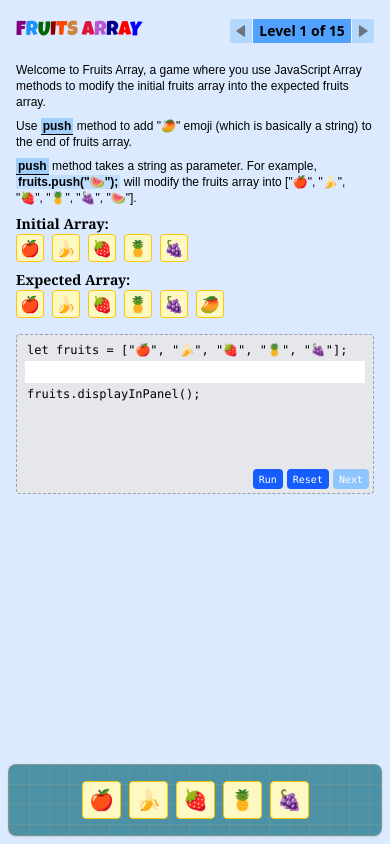
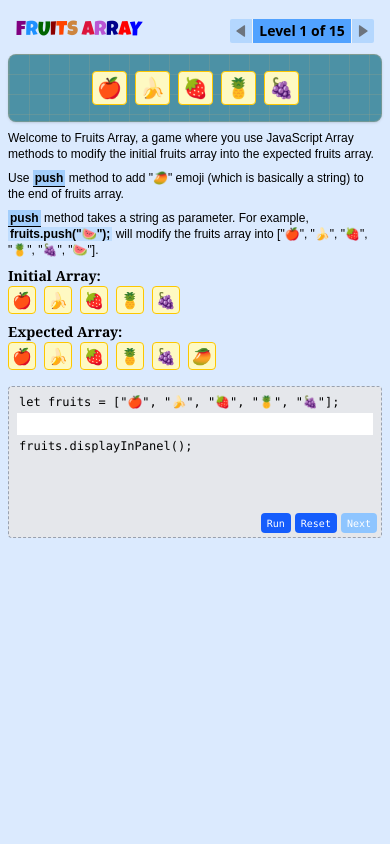
Before and after one commit to deepak-kr-patra/fruityArrays, a React (Vite) app: page / in a window 390 px wide. Built offline with nearby package versions, Linux system fonts and the light colour scheme.

Commit message:
updates-branch: made the layout responsive

```diff
--- a/src/App.css
+++ b/src/App.css
@@ -58,7 +58,7 @@
 
 /* fruits panel CSS */
 .fruitsVisualizerContainer {
-  @media (max-width: 768px) {
+  @media (width < 768px) {
     width: 100%;
     height: max-content;
   }
@@ -121,7 +121,7 @@
   font-size: clamp(12px, 1.6vw, 15px);
   border: 2px dashed #99a1af;
   border-radius: 4px;
-  @media (max-width: 768px) {
+  @media (width < 768px) {
     border-width: 1px;
   }
 }
@@ -133,7 +133,7 @@
   border-radius: 4px;
   padding: 5px 10px;
 
-  @media (max-width: 768px) {
+  @media (width < 768px) {
     padding: 2.5px 6px;
   }
 }
--- a/src/App.jsx
+++ b/src/App.jsx
@@ -3,10 +3,19 @@ import CodeEditor from './components/CodeEditor';
 import FruitVisualizer from './components/FruitVisualizer';
 import LevelIndicator from './components/LevelIndicator';
 import { Toaster } from 'react-hot-toast';
+import useLevel from './zustand/useLevel';
 
 
 function App() {
+  const { screenWidth, setScreenWidth } = useLevel();
+
+  window.onresize = () => {
+    setScreenWidth(window.innerWidth);
+  };
+
   return (
+    <>
+      {screenWidth >= 768 &&
       <div className="flex max-md:flex-col max-md:justify-between h-screen bg-blue-100">
         <div className="w-1/2 p-4 max-md:w-full">
           <div className='flex justify-between items-center'>
@@ -22,7 +31,29 @@ function App() {
           <FruitVisualizer />
         </div>
         <Toaster toastOptions={{ position: "bottom-right", duration: 4000 }} />
+      </div>}
+
+      {screenWidth < 768 &&
+      <div className="flex flex-col h-screen bg-blue-100">
+        <div className="p-4 pb-0 w-full">
+          <div className='flex justify-between items-center'>
+            <h2 className='header'>
+              {"FRUITS ARRAY".split('').map((ch, idx) => <span key={idx}>{ch}</span>)}
+            </h2>
+            <LevelIndicator />
           </div>
+        </div>
+
+        <div className="p-2 w-full fruitsVisualizerContainer">
+          <FruitVisualizer />
+        </div>
+
+        <div className="p-2 pt-0 w-full ">
+          <CodeEditor />
+        </div>
+        <Toaster toastOptions={{ position: "top-center", duration: 4000 }} />
+      </div>}
+    </>
   )
 }
 
--- a/src/components/CodeEditor.jsx
+++ b/src/components/CodeEditor.jsx
@@ -132,7 +132,7 @@ const CodeEditor = () => {
 
     return (
         <section>
-            <div id="levelInfoDiv" className="mt-4 flex flex-col gap-4 max-md:gap-2"></div>
+            <div id="levelInfoDiv" className="mt-4 max-md:mt-0 flex flex-col gap-4 max-md:gap-2"></div>
 
             <div className="demoFruits w-full flex flex-col font-serif">
                 <p className="font-semibold max-md:text-sm">Initial Array: </p>
@@ -161,7 +161,7 @@ const CodeEditor = () => {
                 </div>
             </div>
             <div className="mt-8 max-md:mt-4">
-                <div className="relative code h-48 max-md:h-40 p-2 px-4 max-md:p-1 max-md:px-2 bg-gray-200 font-mono">
+                <div className="relative code h-48 max-md:h-38 p-2 px-4 max-md:p-1 max-md:px-2 bg-gray-200 font-mono">
                     <p className="p-0.5">
                         let fruits = [{levelInfo.defaultFruits.map(f => `"${f}"`).join(', ')}];
                     </p>
--- a/src/components/FruitVisualizer.jsx
+++ b/src/components/FruitVisualizer.jsx
@@ -72,11 +72,11 @@ const FruitVisualizer = () => {
     }, [fruits]);
 
     return (
-        <div className="fruitsSection w-full flex flex-wrap justify-center gap-2 bg-white p-4 rounded shadow min-h-[100px]x h-full">
+        <div className="fruitsSection w-full flex flex-wrap justify-center gap-2 bg-white p-4 rounded shadow h-full">
             {isReady && fruits.map((fruit, idx) => {
                 return <div
                     key={`${level}-${idx}`}
-                    className={`${animFlags[idx]} fruitItem p-2 max-md:p-1.5 bg-yellow-100 border border-yellow-400`}
+                    className={`${animFlags[idx]} fruitItem p-2 max-md:p-1 bg-yellow-100 border border-yellow-400`}
                 >
                     {fruit || "❓"}
                 </div>
--- a/src/zustand/useLevel.js
+++ b/src/zustand/useLevel.js
@@ -1,6 +1,8 @@
 import { create } from 'zustand'
 
 const useLevel = create((set) => ({
+    screenWidth: window.innerWidth,
+    setScreenWidth: (screenWidth) => set({ screenWidth }),
     level: parseInt(localStorage.getItem('level')) || 1,
     setLevel: (level) => set({ level }),
     levelsCompleted: parseInt(localStorage.getItem('levelsCompleted')) || 0,
```
Lines whose indentation alone changed are shown as unchanged.
